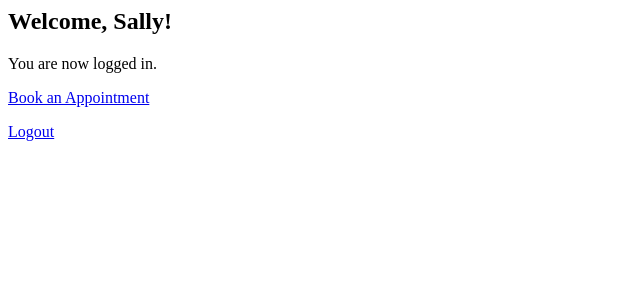
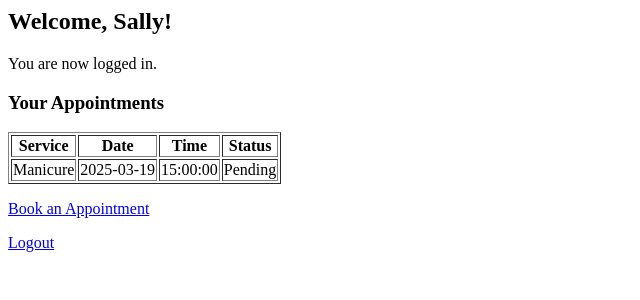
Before and after one commit to ProximaD/Glow-and-Go, a PHP site: page /dashboard.php in a window 1280 px wide. Shown: the top 300 px of the page, without its empty margins (0-640 px from the left). Run offline with PHP 8.4, Linux system fonts and the light colour scheme; a user stored in the database is signed in; data comes from the database, SQL or seed files in the repository.

Commit message:
Show User Bookings on dashboard.php

```diff
--- a/dashboard.php
+++ b/dashboard.php
@@ -9,6 +9,38 @@ if (!isset($_SESSION['user_id'])) {
 <h2>Welcome, <?php echo $_SESSION['user_name']; ?>!</h2>
 <p>You are now logged in.</p>
 
+<?php
+include 'config.php';
+
+$user_id = $_SESSION['user_id'];
+$bookings = mysqli_query(
+    $conn,
+    "SELECT bookings.id, services.name AS service, appointment_date, appointment_time, status
+     FROM bookings
+     JOIN services ON bookings.service_id = services.id
+     WHERE bookings.user_id = '$user_id'
+     ORDER BY appointment_date ASC"
+);
+?>
+
+<h3>Your Appointments</h3>
+<table border="1">
+    <tr>
+        <th>Service</th>
+        <th>Date</th>
+        <th>Time</th>
+        <th>Status</th>
+    </tr>
+    <?php while ($row = mysqli_fetch_assoc($bookings)) { ?>
+        <tr>
+            <td><?= $row['service']; ?></td>
+            <td><?= $row['appointment_date']; ?></td>
+            <td><?= $row['appointment_time']; ?></td>
+            <td><?= ucfirst($row['status']); ?></td>
+        </tr>
+    <?php } ?>
+</table>
+
 <p><a href="book.php">Book an Appointment</a></p>
 
 <a href="logout.php">Logout</a>
```
